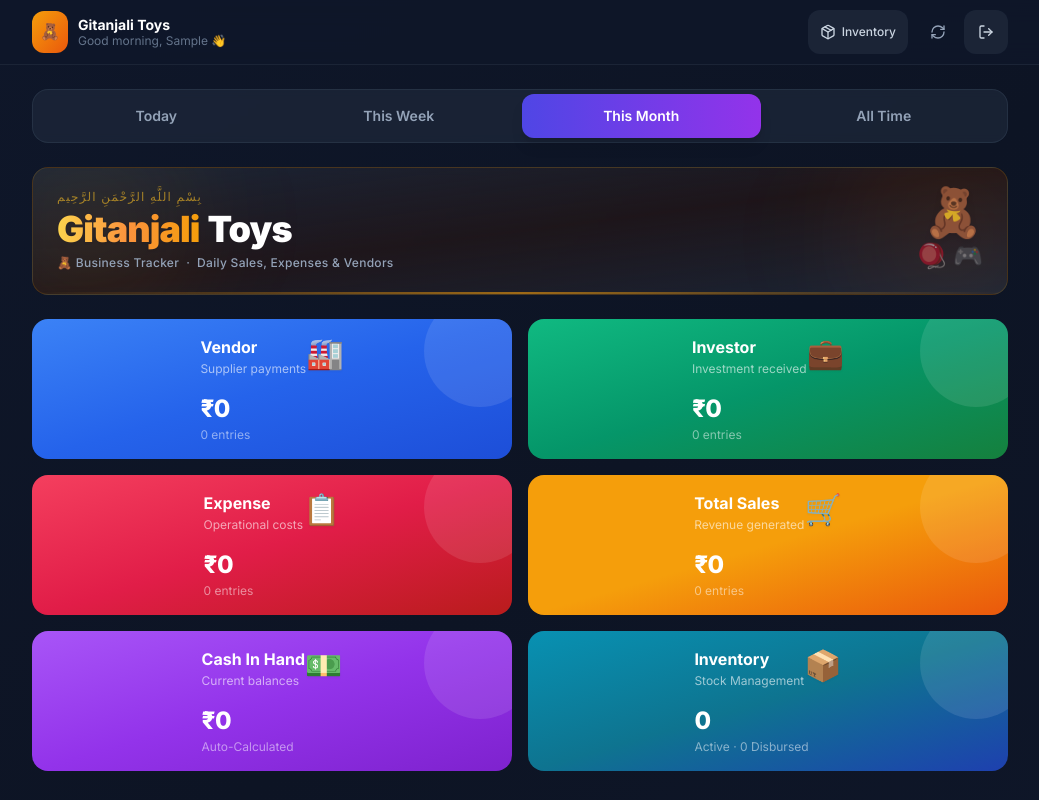
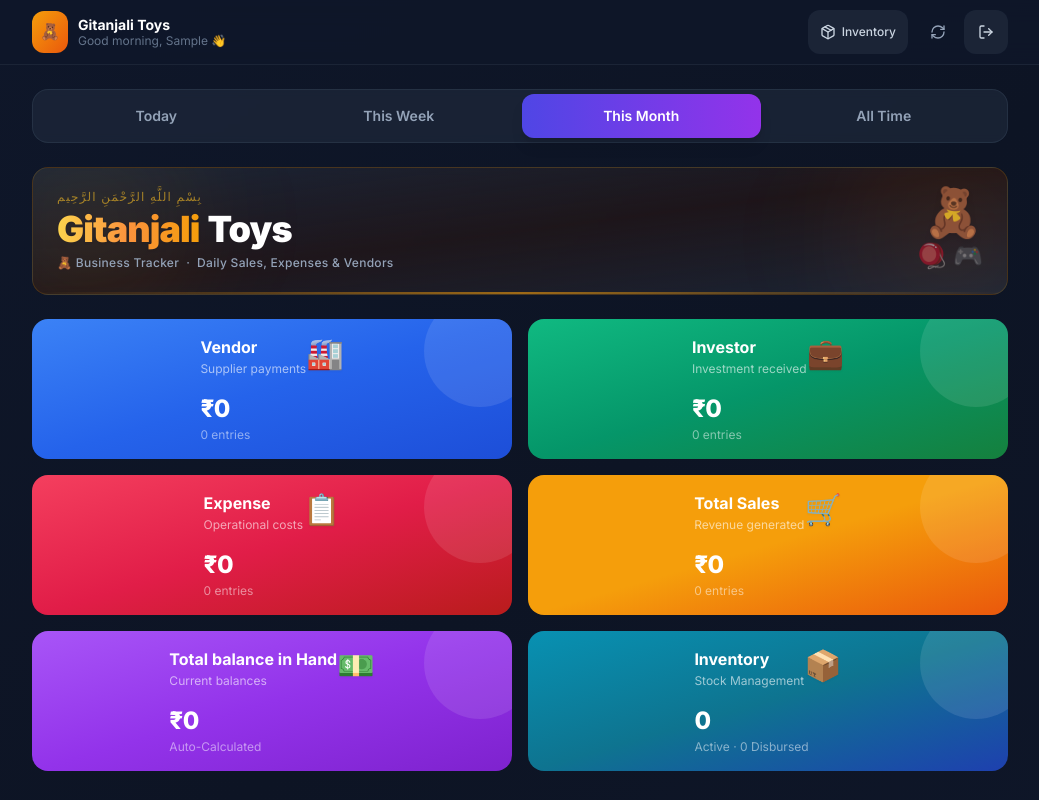
Before and after one commit to basirsk/business-tracker, a React (Vite) app: page /dashboard in a window 1280 px wide. Shown: the top 800 px of the page, without its empty margins (120-1159 px from the left). Built offline with nearby package versions, Linux system fonts and the light colour scheme; no server answers; the database is empty; sample sign-in values are in the browser's storage.

Commit message:
Update label 'Cash In Hand' to 'Total balance in Hand'

```diff
--- a/src/pages/Dashboard.jsx
+++ b/src/pages/Dashboard.jsx
@@ -18,7 +18,7 @@ const SECTIONS = [
     { id: 'investor', label: 'Investor', subtitle: 'Investment received', emoji: '💼', Icon: TrendingUp, gradient: 'from-emerald-500 via-emerald-600 to-green-700', glow: 'shadow-emerald-500/30', ring: 'focus-visible:ring-emerald-400' },
     { id: 'expense', label: 'Expense', subtitle: 'Operational costs', emoji: '📋', Icon: TrendingDown, gradient: 'from-rose-500 via-rose-600 to-red-700', glow: 'shadow-rose-500/30', ring: 'focus-visible:ring-rose-400' },
     { id: 'sales', label: 'Total Sales', subtitle: 'Revenue generated', emoji: '🛒', Icon: ShoppingCart, gradient: 'from-amber-500 via-amber-500 to-orange-600', glow: 'shadow-amber-500/30', ring: 'focus-visible:ring-amber-400' },
-    { id: 'cash_in_hand', label: 'Cash In Hand', subtitle: 'Current balances', emoji: '💵', Icon: Activity, gradient: 'from-purple-500 via-purple-600 to-purple-700', glow: 'shadow-purple-500/30', ring: 'focus-visible:ring-purple-400' },
+    { id: 'cash_in_hand', label: 'Total balance in Hand', subtitle: 'Current balances', emoji: '💵', Icon: Activity, gradient: 'from-purple-500 via-purple-600 to-purple-700', glow: 'shadow-purple-500/30', ring: 'focus-visible:ring-purple-400' },
 ];
 
 const PERIODS = [
--- a/src/pages/SectionDetail.jsx
+++ b/src/pages/SectionDetail.jsx
@@ -58,7 +58,7 @@ const SECTION_META = {
         descPlaceholder: 'e.g. Retail sales — 3 Mar 2026',
     },
     cash_in_hand: {
-        label: 'Cash In Hand',
+        label: 'Total balance in Hand',
         emoji: '💵',
         gradient: 'from-purple-500 to-purple-700',
         badge: 'bg-purple-100 text-purple-700',
```
